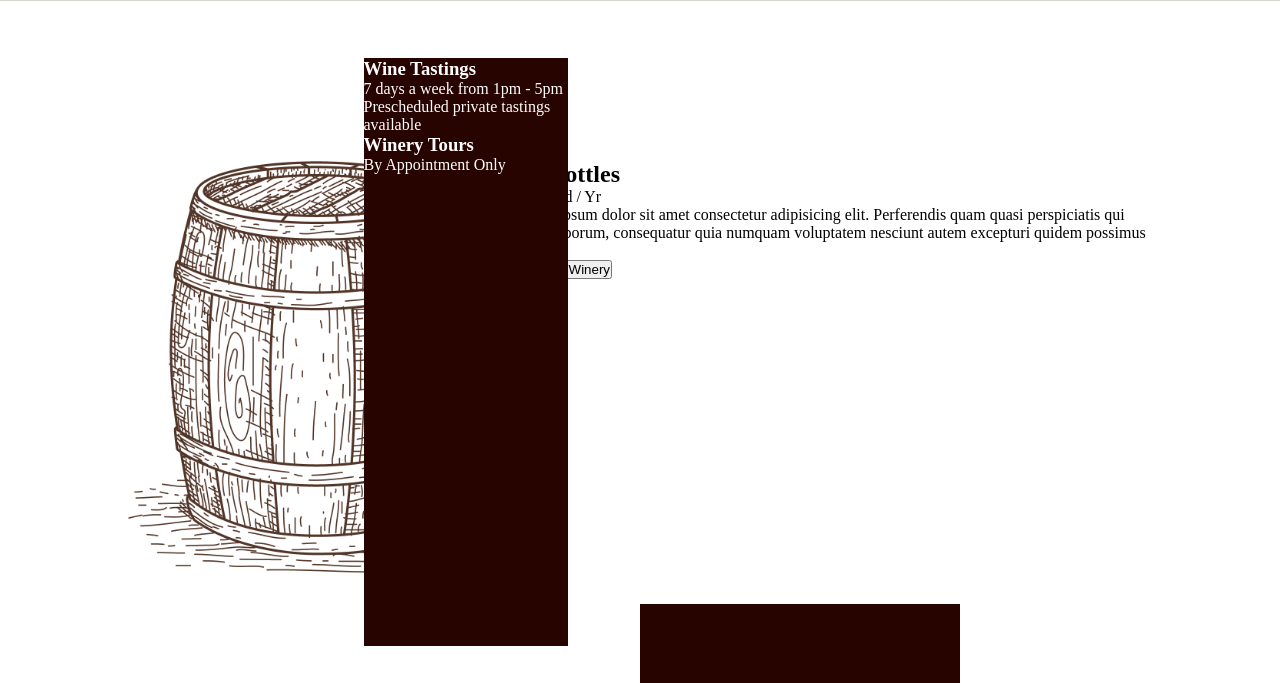
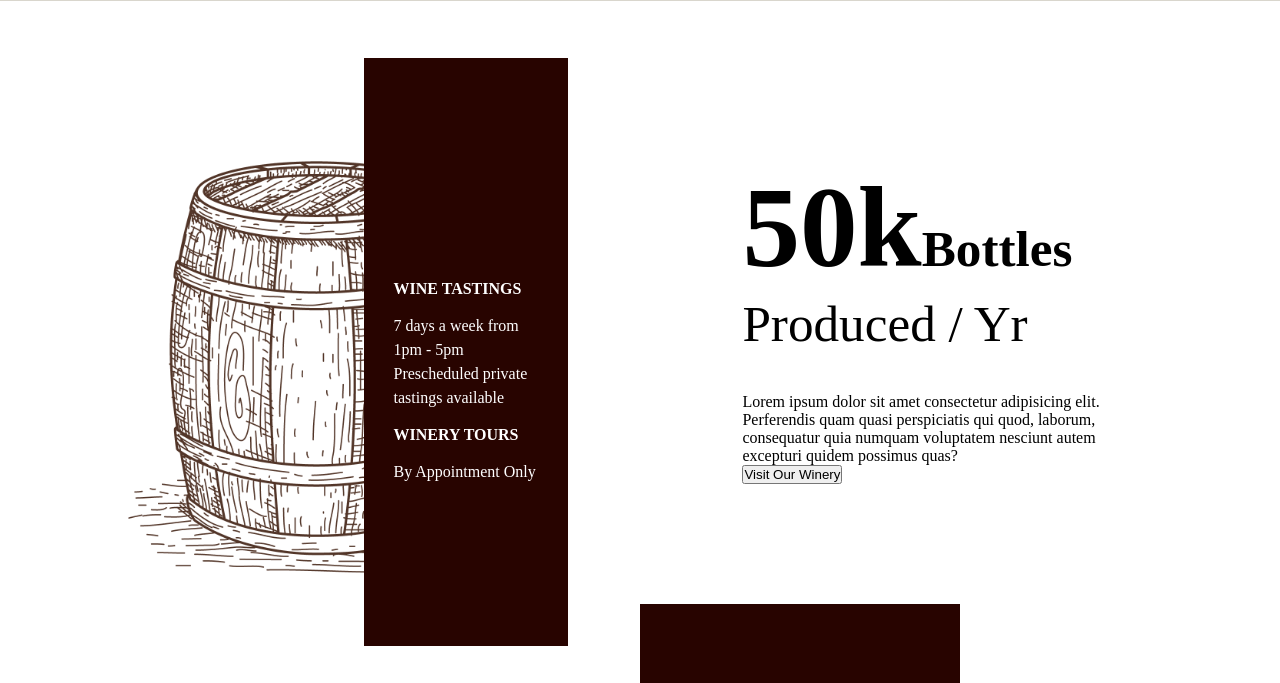
Before and after one commit to VergilKellley/delgadoWines, a PHP site: page /about.php in a window 1280 px wide. Shown: the part 2427-3110 px from the top of the page. Run offline with PHP 8.4, Linux system fonts and the light colour scheme.

Commit message:
added styles to about page

```diff
--- a/css/styles.css
+++ b/css/styles.css
@@ -1168,9 +1168,44 @@ ABOUT PAGE FOUTH CONTAINER
     position: absolute;
     left: 23%;
     top: 10%;
+    padding: 30px;
     background-color: var(--button-font-border-color);
 }
 
 .about-page-fiftyK-text {
     width: 50vw;
 }
+
+.wine-tasting-text{
+    padding-top:24vh;
+}
+
+.about-page-box h3 {
+    text-transform: uppercase;
+    font-size: 1rem;
+    padding-bottom: 2vh;
+}
+
+.about-page-box p {
+    line-height: 1.5;
+    padding-bottom: 2vh;
+}
+
+.about-page-fiftyK-text {
+    position: absolute;
+    width: 40%;
+    right: 0;
+}
+
+.about-page-fiftyK-text h2 {
+    font-size: 9vw;
+}
+
+.about-page-fiftyK-text span {
+    font-size: 4vw;
+}
+
+.produced-text {
+    font-size: 4vw;
+    padding-bottom: 5vh;
+}
```
